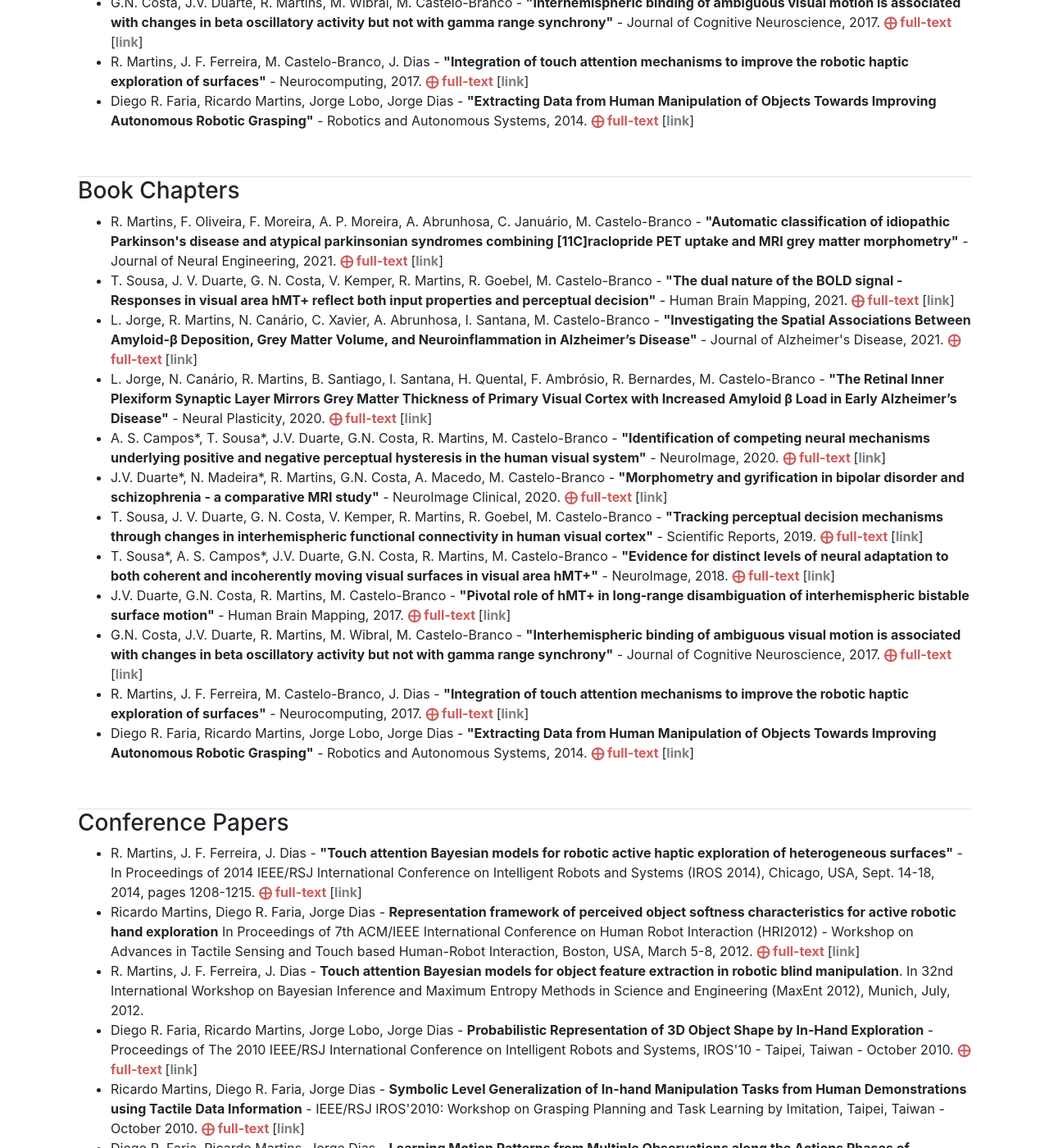
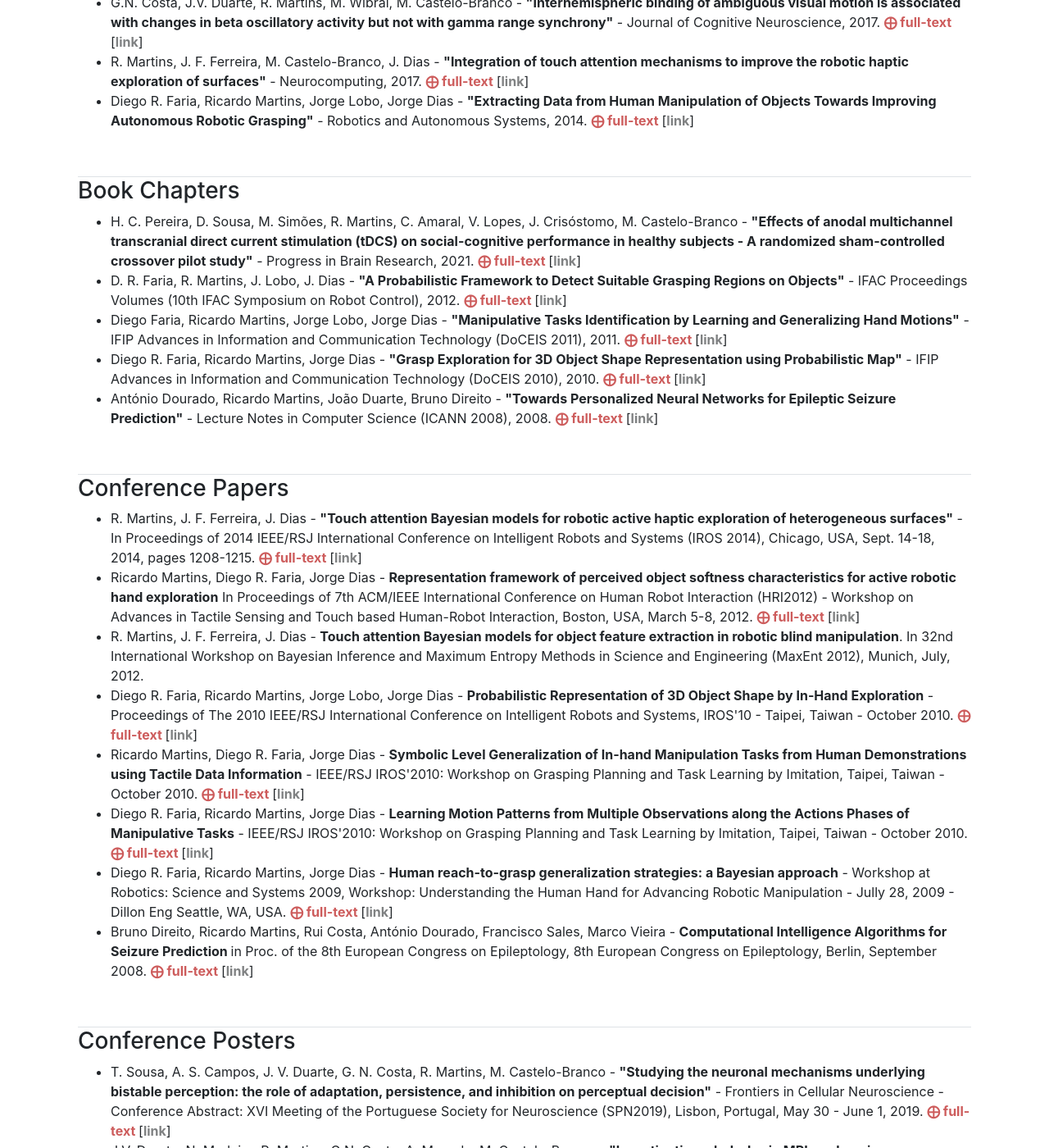
Before and after one commit to ricardomar/ricardomar.github.io, a Jekyll site: the page built from publications/index02.html, in a window 1280 px wide and 1400 px high, scrolled down 773 px. Shown: the whole window at 82% size. Built offline with Jekyll 4.4.1, drawn with Linux system fonts in a browser that asks for light colours.

Commit message:
Update index02.html

```diff
--- a/publications/index02.html
+++ b/publications/index02.html
@@ -28,7 +28,7 @@ title: Publications |
 	<div class="border-bottom">
 		<h3>Book Chapters</h3>
 		<ul>
-		{% for member in site.data.myPublicationsJournal %}
+		{% for member in site.data.myPublicationsBookChapter %}
 			<li> {{member.authors}} - <strong>"{{member.title}}"</strong> - {{member.publication}}, {{member.year}}. <span style="color:indianred;"><strong>&#10753; full-text </strong></span>[<a target="_blank" href="https://{{member.link}}"><strong>link</strong></a>]</li>
 		{% endfor %}
 		</ul>
```
